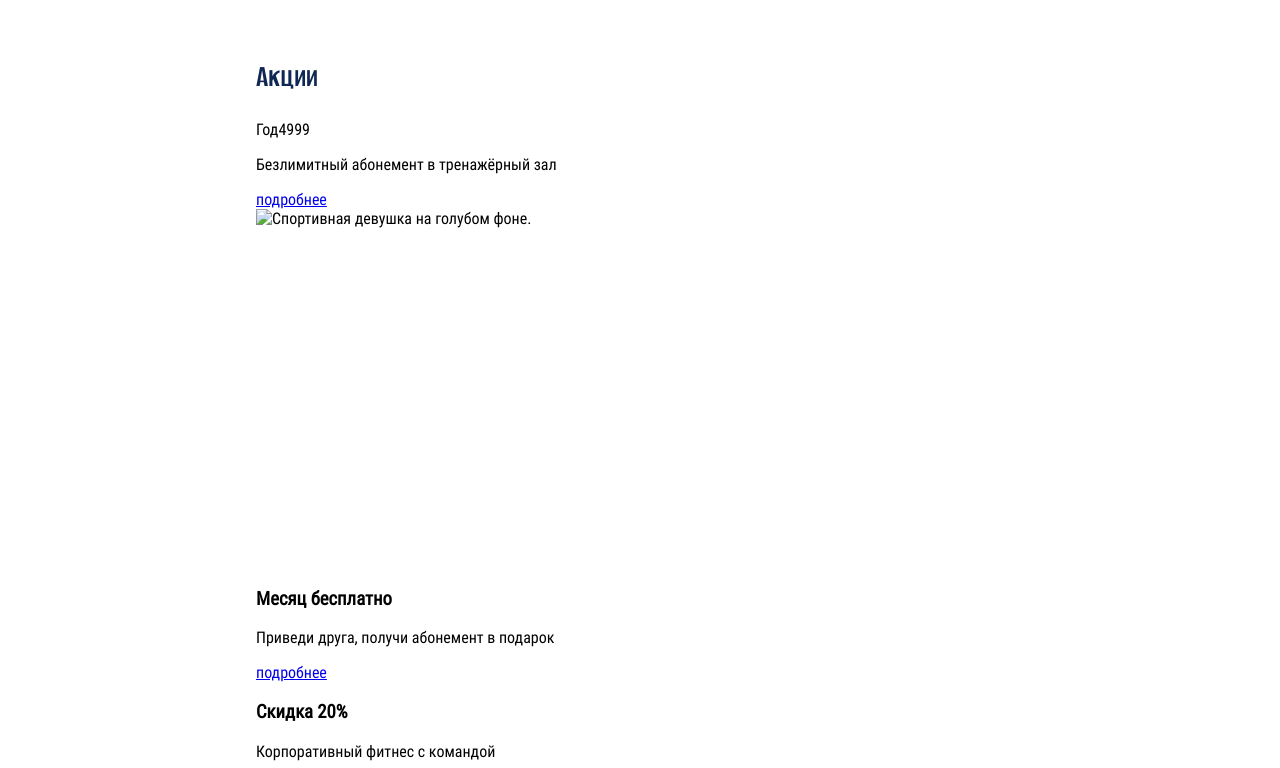
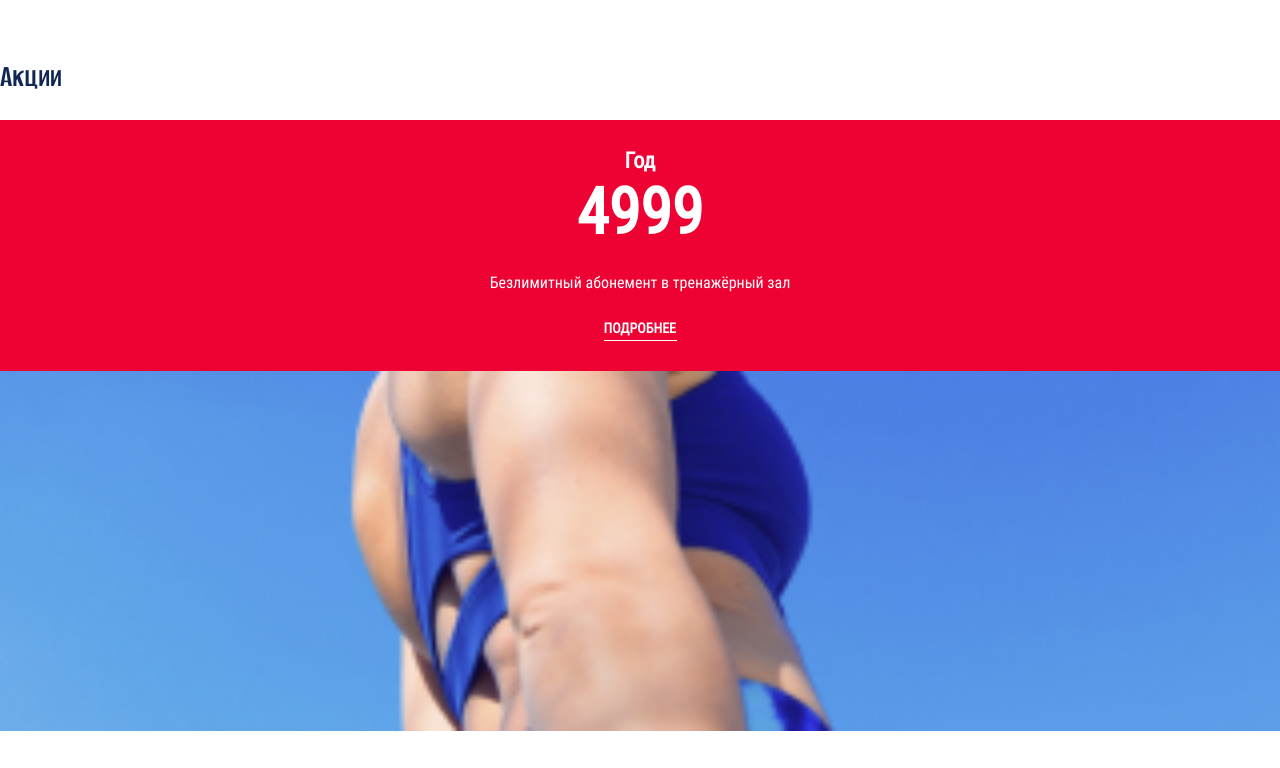
Before and after one commit to tsbv/super-gym, a website built with Vite: page source/index.html in a window 1280 px wide. Shown: the part 5080-5848 px from the top of the page. Built offline with nearby package versions, Linux system fonts and the light colour scheme.

Commit message:
Стилизует секцию offers мобильной версии

```diff
--- a/source/index.html
+++ b/source/index.html
@@ -203,14 +203,16 @@
         </div>
       </section>
       <section class="offers" data-test="offers">
-        <div class="container">
-          <h2 class="offers__title title">Акции</h2>
-          <div class="promotion">
+        <h2 class="offers__title title">Акции</h2>
+        <div class="promotion">
+          <div class="promotion__description-wrapper">
             <p class="promotion__time">Год<span class="promotion__price">4999</span></p>
             <p class="promotion__text">Безлимитный абонемент в тренажёрный зал</p>
             <a class="promotion__link" href="#">подробнее</a>
-            <img class="offers__image" src="#" width="320" height="360" alt="Спортивная девушка на голубом фоне.">
           </div>
+          <img class="offers__image" src="img/offers/promotion-girl-mobile.jpg" width="320" height="360" alt="Спортивная девушка на голубом фоне.">
+        </div>
+        <div class="container">
           <ul class="offers__list reset-list">
             <li class="offer-card">
               <h3 class="offer-card__name">Месяц бесплатно</h3>
--- a/source/sass/blocks/features.scss
+++ b/source/sass/blocks/features.scss
@@ -40,7 +40,7 @@
     .features__definition {
       background: none;
       color: $white;
-      -webkit-background-clip: unset;
+      background-clip: unset;
       -webkit-text-fill-color: unset;
     }
 
--- /dev/null
+++ b/source/sass/blocks/offer-card.scss
@@ -0,0 +1,52 @@
+.offer-card {
+  padding: 20px;
+  position: relative;
+  background: linear-gradient(145deg, #d10a42 0%, #00359f 100%);
+  display: flex;
+  flex-direction: column;
+  align-items: center;
+  justify-content: center;
+  gap: 20px;
+  z-index: 1;
+
+  &::after {
+    content: "";
+    position: absolute;
+    top: 7px;
+    left: 7px;
+    width: calc(100% - 14px);
+    height: calc(100% - 14px);
+    background-color: #ffffff;
+    z-index: -1;
+  }
+}
+
+.offer-card__name {
+  margin: 0;
+  font-weight: 700;
+  font-size: 22px;
+  line-height: 100%;
+  color: $btn-border;
+}
+
+.offer-card__text {
+  margin: 0;
+  text-align: center;
+  font-weight: 300;
+  font-size: 14px;
+  line-height: 157%;
+  color: $btn-border;
+}
+
+.offer-card__link {
+  padding-bottom: 5px;
+  max-width: 73px;
+  display: block;
+  text-decoration: none;
+  font-weight: 700;
+  font-size: 14px;
+  line-height: 100%;
+  text-transform: uppercase;
+  color: $btn-border;
+  border-bottom: 1px solid $divider;
+}
--- /dev/null
+++ b/source/sass/blocks/offers.scss
@@ -0,0 +1,11 @@
+.offers__image {
+  width: 100%;
+  object-fit: cover;
+}
+
+.offers__list {
+  padding: 40px 0;
+  display: flex;
+  flex-direction: column;
+  gap: 30px;
+}
--- /dev/null
+++ b/source/sass/blocks/promotion.scss
@@ -0,0 +1,43 @@
+.promotion__description-wrapper {
+  padding: 30px;
+  background-color: $play-btn;
+}
+
+.promotion__time {
+  margin: 0 0 28px;
+  text-align: center;
+  font-weight: 700;
+  font-size: 22px;
+  line-height: 100%;
+  color: $white;
+}
+
+.promotion__price {
+  margin-top: 9px;
+  display: block;
+  font-size: 64px;
+  line-height: 100%;
+}
+
+.promotion__text {
+  margin: 0 0 28px;
+  font-weight: 300;
+  font-size: 16px;
+  line-height: 125%;
+  text-align: center;
+  color: $white;
+}
+
+.promotion__link {
+  margin: 0 auto;
+  padding-bottom: 5px;
+  max-width: 73px;
+  display: block;
+  text-decoration: none;
+  font-weight: 700;
+  font-size: 14px;
+  line-height: 100%;
+  text-transform: uppercase;
+  color: $white;
+  border-bottom: 1px solid $white;
+}
--- a/source/sass/style.scss
+++ b/source/sass/style.scss
@@ -20,3 +20,6 @@
 @import "./blocks/date-time";
 @import "./blocks/juri";
 @import "./blocks/features";
+@import "./blocks/promotion";
+@import "./blocks/offers";
+@import "./blocks/offer-card";
```
